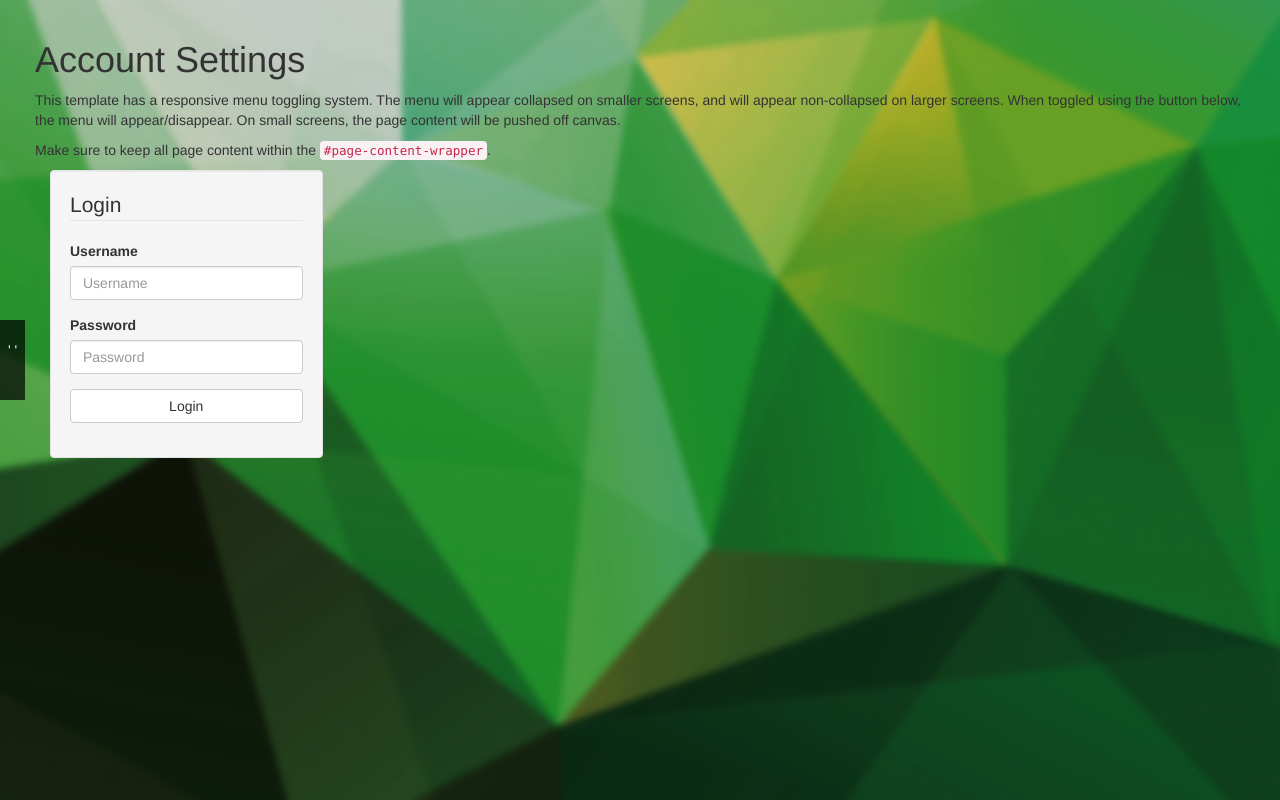
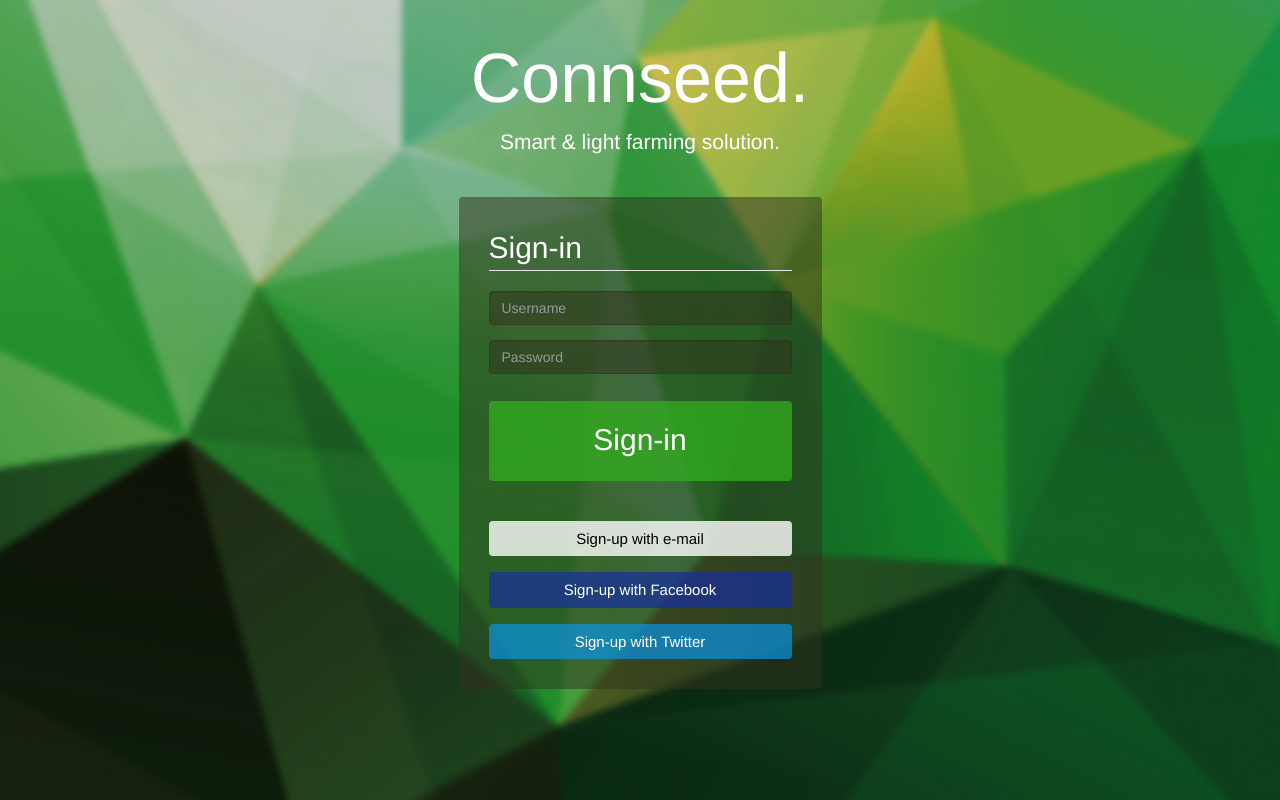
Before and after one commit to DevSDK/Connseed_Server, a Django app: page /account in a window 1280 px wide. Run offline with Django 3.2, Linux system fonts and the light colour scheme; some libraries are stand-ins or nearby versions.

Commit message:
Edit LoginPage

```diff
--- a/BackEnd/BackEnd/urls.py
+++ b/BackEnd/BackEnd/urls.py
@@ -3,8 +3,6 @@ from django.conf.urls import url, include
 from django.contrib import admin
 
 from Data.views import PostLogin
-from Web.views import Account, Analysis, Device, Monitoring
-
 urlpatterns = [
     url(r'^admin/', admin.site.urls),
     url(r'^login$',PostLogin),
--- a/BackEnd/Web/fomrs.py
+++ b/BackEnd/Web/fomrs.py
@@ -2,5 +2,5 @@ from django import forms
 
 
 class LoginForm(forms.Form):
-    id = forms.CharField( max_length=255,  widget=forms.TextInput(attrs={'name':'user_id','class':'form-control', 'placeholder' : 'Username'} ))
-    password = forms.CharField(max_length=255, widget=forms.PasswordInput(attrs={'name':'password', 'class':'form-control', 'placeholder' : 'Password'}))
+    id = forms.CharField( max_length=255,  widget=forms.TextInput(attrs={'name':'user_id','id':'username', 'class':'form-control', 'placeholder' : 'Username'} ))
+    password = forms.CharField(max_length=255, widget=forms.PasswordInput(attrs={'name':'password','id':'password', 'class':'form-control', 'placeholder' : 'Password'}))
--- a/BackEnd/Web/urls.py
+++ b/BackEnd/Web/urls.py
@@ -6,8 +6,9 @@ from Web.views import *
 
 urlpatterns = [
 
+    url(r'^profile', Profile),
+    url(r'^analysis', Analysis),
     url(r'^account', Account),
-    url(r'^analysis', Analysis),
     url(r'^device', Device),
     url(r'^monitoring', Monitoring),
     url(r'^$', MainPage),
--- a/BackEnd/Web/views.py
+++ b/BackEnd/Web/views.py
@@ -9,11 +9,13 @@ from Web.fomrs import LoginForm
 def MainPage(request):
     return render(request, "connseed/index.html")
 
+def Profile(request):
+    if not request.user.is_authenticated():
+        return redirect('/account')
+    return render(request, "connseed/profile.html")
+
 def Account(request):
     if request.method == 'GET':
-
-        if request.user.is_authenticated():
-            return redirect('/')
         form = LoginForm()
         context = { 'form' : form}
         return render(request, "connseed/account.html", context)
@@ -29,6 +31,7 @@ def Account(request):
                 return redirect('/')
             return HttpResponse('isLogin')
 
+    return render(request, "connseed/account.html", {'form': form})
 
 def Device(request):
     if not request.user.is_authenticated():
--- /dev/null
+++ b/BackEnd/static/css/style.css
@@ -0,0 +1,5 @@
+#password,#username
+{
+	background-color:rgba(50, 50, 30, 0.5) !important;
+	border-color:rgba(50, 50, 30, 0.5) !important;
+}
--- a/BackEnd/templates/connseed/account.html
+++ b/BackEnd/templates/connseed/account.html
@@ -2,7 +2,7 @@
 <html lang="en">
 
 <head>
-    {% csrf_token %}
+
     <meta charset="utf-8">
 
     <meta http-equiv="X-UA-Compatible" content="IE=edge">
@@ -19,6 +19,8 @@
     <!-- Custom CSS -->
     <link href="/static/css/simple-sidebar.css" rel="stylesheet">
     <link href="/static/css/fb.css" rel="stylesheet">
+        <link href="/static/css/style.css" rel="stylesheet">
+
 
     <!-- HTML5 Shim and Respond.js IE8 support of HTML5 elements and media queries -->
     <!-- WARNING: Respond.js doesn't work if you view the page via file:// -->
@@ -46,60 +48,42 @@
     <div id="wrapper">
 
         <!-- Sidebar -->
-        <div id="sidebar-wrapper">
-            <ul class="sidebar-nav">
-                <li class="sidebar-brand">
-                    <a href="/" style="color:white; font-size:30px">
-                        Connseed.
-                    </a>
-                </li>
-                <li>
-                    <a href="/account">계정</a>
-                </li>
-                <li>
-                    <a href="/device">디바이스 관리</a>
-                </li>
-                <li>
-                    <a href="/monitoring">모니터링</a>
-                </li>
-                <li>
-                    <a href="/analysis">프리미엄 분석</a>
-                </li>
-            </ul>
-
-
-            <a href="#menu-toggle" class="float" id="menu-toggle" style="color:white;">
-                <br />
-                ' '
-            </a>
-        </div>
         <!-- /#sidebar-wrapper -->
         <!-- Page Content -->
         <div id="page-content-wrapper">
             <div class="container-fluid">
                 <div class="row">
                     <div class="col-lg-12">
-                        <h1>Account Settings</h1>
-                        <p>This template has a responsive menu toggling system. The menu will appear collapsed on smaller screens, and will appear non-collapsed on larger screens. When toggled using the button below, the menu will appear/disappear. On small screens, the page content will be pushed off canvas.</p>
-                        <p>Make sure to keep all page content within the <code>#page-content-wrapper</code>.</p>
+                        <h1 style="color:white; font-size:500%; text-align:center">Connseed.</h1>
+                        <p style="color:white; font-size:150%; text-align:center">Smart & light farming solution.<br /><br/></p>
 
-                        <div class="col-md-3">
-                            <div class="login-box well">
-                               <form accept-charset="UTF-8" role="form" method="post" action="">
-                                   {%csrf_token%}
-                                  <legend>Login</legend>
-                                  <div class="form-group">
-                                      <label for="username">Username</label>
+                        <div class="center-aligned">
+                            <div class="login-box well" style="margin:0 auto; width:30%; min-width:300px; height:50%; color:white; background-color:rgba(50, 50, 30, 0.5); border-color:rgba(0, 0, 0, 0)">
+                               <form style="margin:10px" accept-charset="UTF-8" role="form" method="post" action="">
+                                   {% csrf_token %}
+                                  <legend style="font-size:30px; color:white">Sign-in</legend>
+
+                                  <div class="form-group" style="width:100%; float:left">
                                       {{ form.id }}
                                   </div>
-                                      <div class="form-group">
-                                      <label for="password">Password</label>
+
+                                  <div class="form-group" style="width:100%; float:left">
                                         {{ form.password }}
+                                   </div>
+
+                                  <div style="margin-top:130px">
+                                       <input style="font-size:30px; color:white; width:100%; height:80px; background-color:rgba(50, 180, 30, 0.7); border-color:rgba(0, 0, 0, 0)" type="submit" class="btn btn-default btn-login-submit btn-block m-t-md" value="Sign-in" />
                                   </div>
-                          <div class="form-group">
-                          <input type="submit" class="btn btn-default btn-login-submit btn-block m-t-md" value="Login" />
-                          </div>
-
+                                  <div style="margin-top:40px">
+                                       <input style="font-size:15px; color:black; width:100%; background-color:rgba(255, 255, 255, 0.8); border-color:rgba(0, 0, 0, 0)" type="submit" class="btn btn-default btn-login-submit btn-block m-t-md" value="Sign-up with e-mail" />
+                                  </div>
+                                  <div style="margin-top:16px">
+                                       <input style="font-size:15px; color:white; width:100%; background-color:rgba(23, 46, 160, 0.7); border-color:rgba(0, 0, 0, 0)" type="submit" class="btn btn-default btn-login-submit btn-block m-t-md" value="Sign-up with Facebook" />
+                                  </div>
+                                   <div style="margin-top:16px">
+                                       <input style="font-size:15px; color:white; width:100%; background-color:rgba(10, 149, 229, 0.7); border-color:rgba(0, 0, 0, 0)" type="submit" class="btn btn-default btn-login-submit btn-block m-t-md" value="Sign-up with Twitter" />
+                                   </div>
+                                </form>
                     </div>
                 </div>
             </div>
--- a/BackEnd/templates/connseed/analysis.html
+++ b/BackEnd/templates/connseed/analysis.html
@@ -54,7 +54,7 @@
                     </a>
                 </li>
                 <li>
-                    <a href="/account">계정</a>
+                    <a href="/profile">계정</a>
                 </li>
                 <li>
                     <a href="/device">디바이스 관리</a>
--- a/BackEnd/templates/connseed/device.html
+++ b/BackEnd/templates/connseed/device.html
@@ -54,7 +54,7 @@
                     </a>
                 </li>
                 <li>
-                    <a href="/account">계정</a>
+                    <a href="/profile">계정</a>
                 </li>
                 <li>
                     <a href="/device">디바이스 관리</a>
--- a/BackEnd/templates/connseed/monitoring.html
+++ b/BackEnd/templates/connseed/monitoring.html
@@ -82,7 +82,7 @@
                     </a>
                 </li>
                 <li>
-                    <a href="/account">계정</a>
+                    <a href="/profile">계정</a>
                 </li>
                 <li>
                     <a href="/device">디바이스 관리</a>
```
Also changed, not shown: BackEnd/templates/connseed/profile.html (renamed from BackEnd/templates/connseed/index.html, +18 -7 lines), BackEnd/static/css/fb.css (line endings or trailing spaces).
